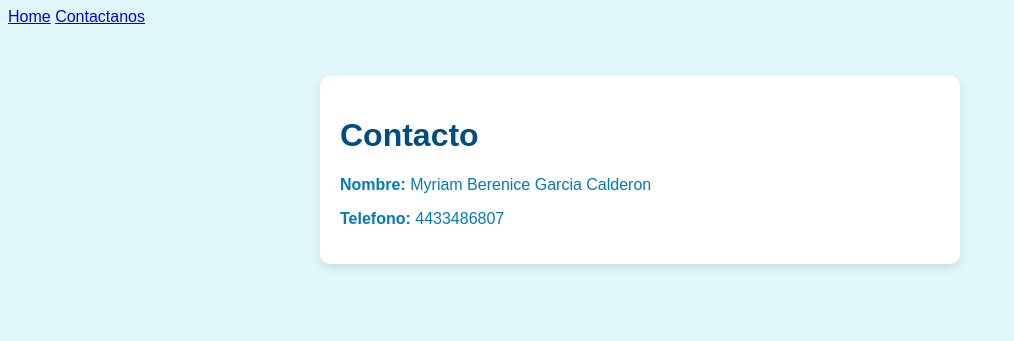
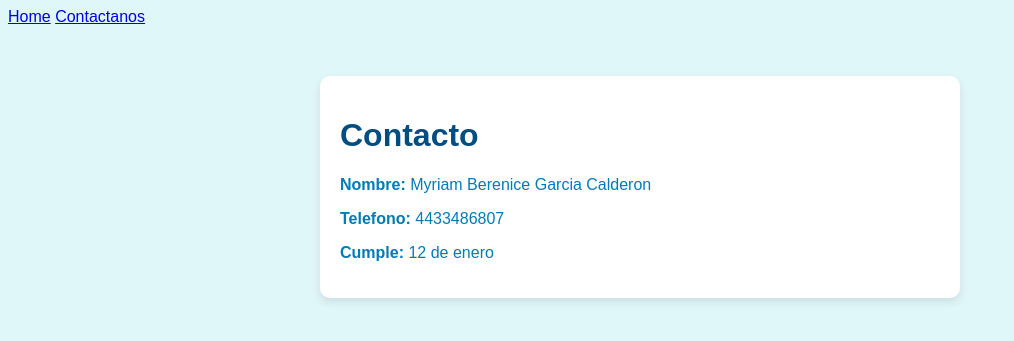
Before and after one commit to miri9813/practica, a Django app: page /contactanos/ in a window 1280 px wide. Shown: the top 341 px of the page, without its empty margins (0-1014 px from the left). Run offline with Django 4.2, Linux system fonts and the light colour scheme.

Commit message:
Trabajando con temples

```diff
--- a/proyecto/miproyecto/yo/templates/yo/Contacto.html
+++ b/proyecto/miproyecto/yo/templates/yo/Contacto.html
@@ -36,6 +36,8 @@
             <h1>Contacto</h1>
             <p><strong>Nombre:</strong> Myriam Berenice Garcia Calderon</p>
             <p><strong>Telefono:</strong> 4433486807</p>
+            <p><strong>Cumple:</strong> 12 de enero</p>
+
 
         </div>
 
```
Also changed, not shown: proyecto/miproyecto/miproyecto/fotos/WhatsApp_Image_2024-03-06_at_11.47.45_PM copy.jpeg (added).
